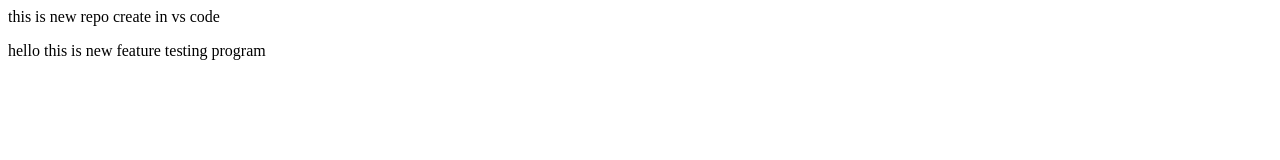
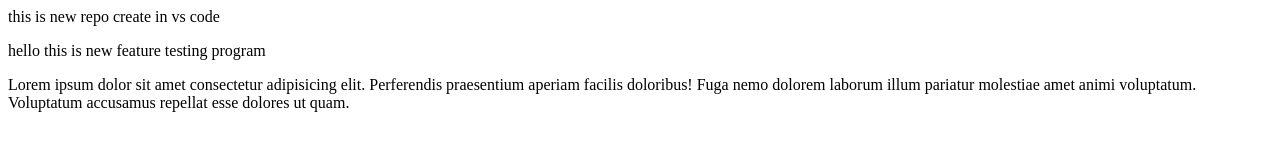
Before and after one commit to heemica598/practiceset, a plain HTML site: page index.html in a window 1280 px wide. Drawn offline with Linux system fonts and the light colour scheme.

Commit message:
new featuring changes

```diff
--- a/index.html
+++ b/index.html
@@ -1,2 +1,6 @@
 <p>this is new repo create in vs code</p>
 <p>hello this is new feature testing program</p>
+<p>Lorem ipsum dolor sit amet consectetur adipisicing elit.
+    Perferendis praesentium aperiam facilis doloribus! Fuga nemo
+    dolorem laborum illum pariatur molestiae amet animi voluptatum.
+    Voluptatum accusamus repellat esse dolores ut quam.</p>
```
